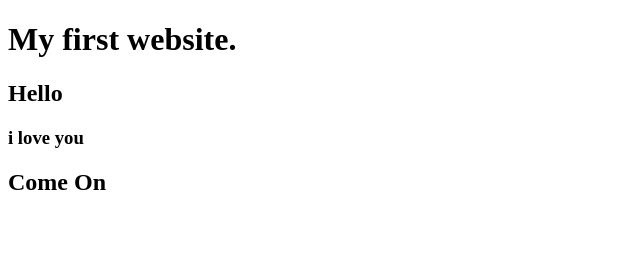
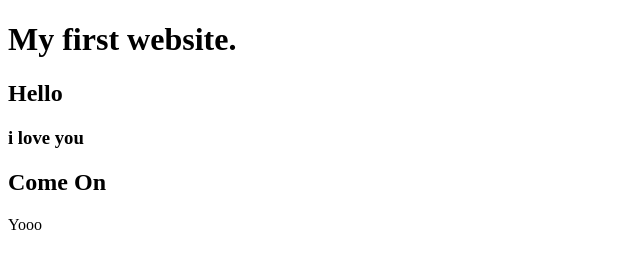
Before and after one commit to sikdarrahul0/my-first-website_PH, a plain HTML site: page index.html in a window 1280 px wide. Shown: the full height of the page, 0-640 px from the left. Drawn offline with Linux system fonts and the light colour scheme.

Commit message:
new change

```diff
--- a/index.html
+++ b/index.html
@@ -10,5 +10,6 @@
     <h2>Hello</h2>
     <h3>i love you</h3>
     <h2>Come On</h2>
+    <p>Yooo</p>
 </body>
 </html>
```
